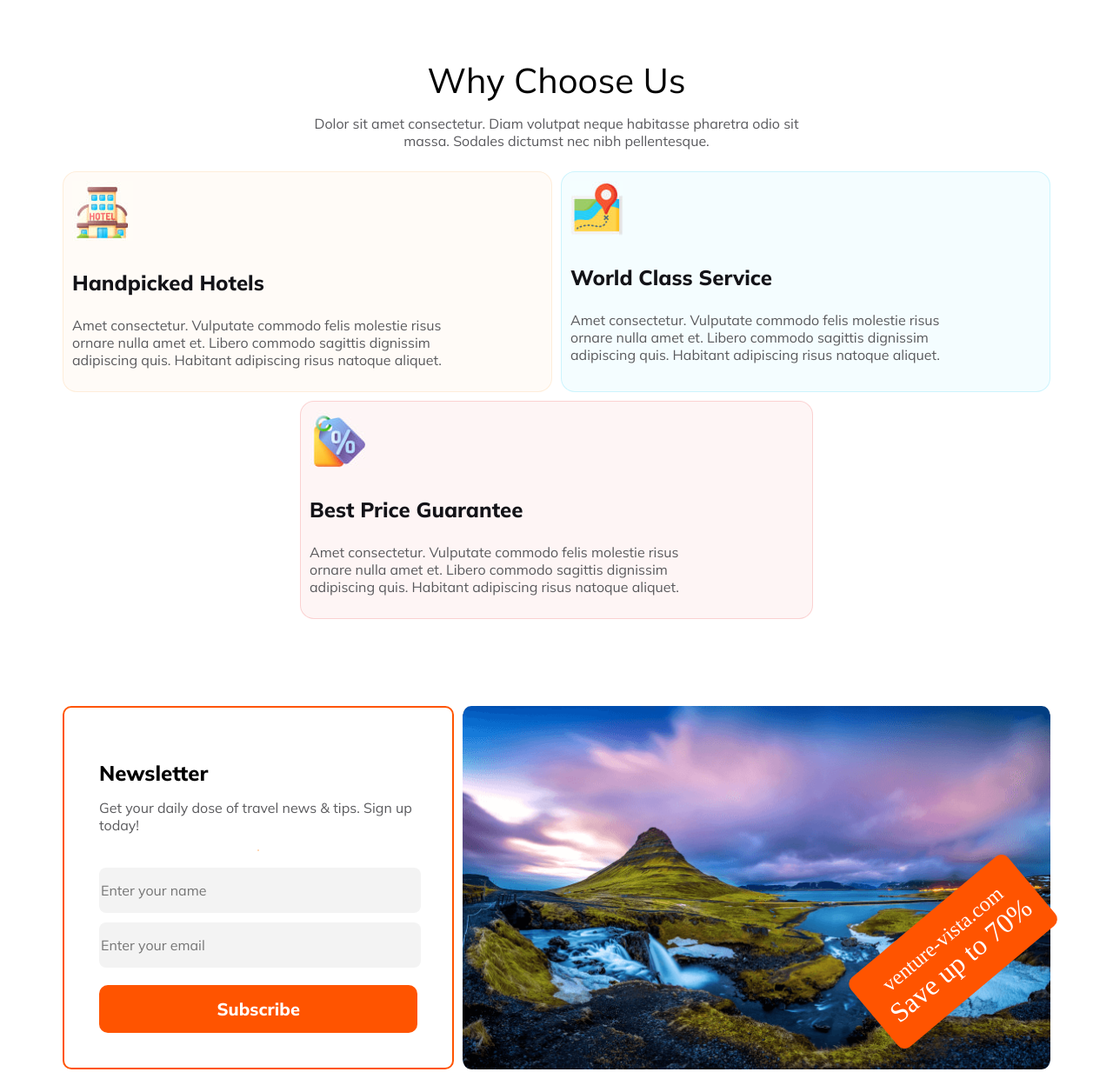
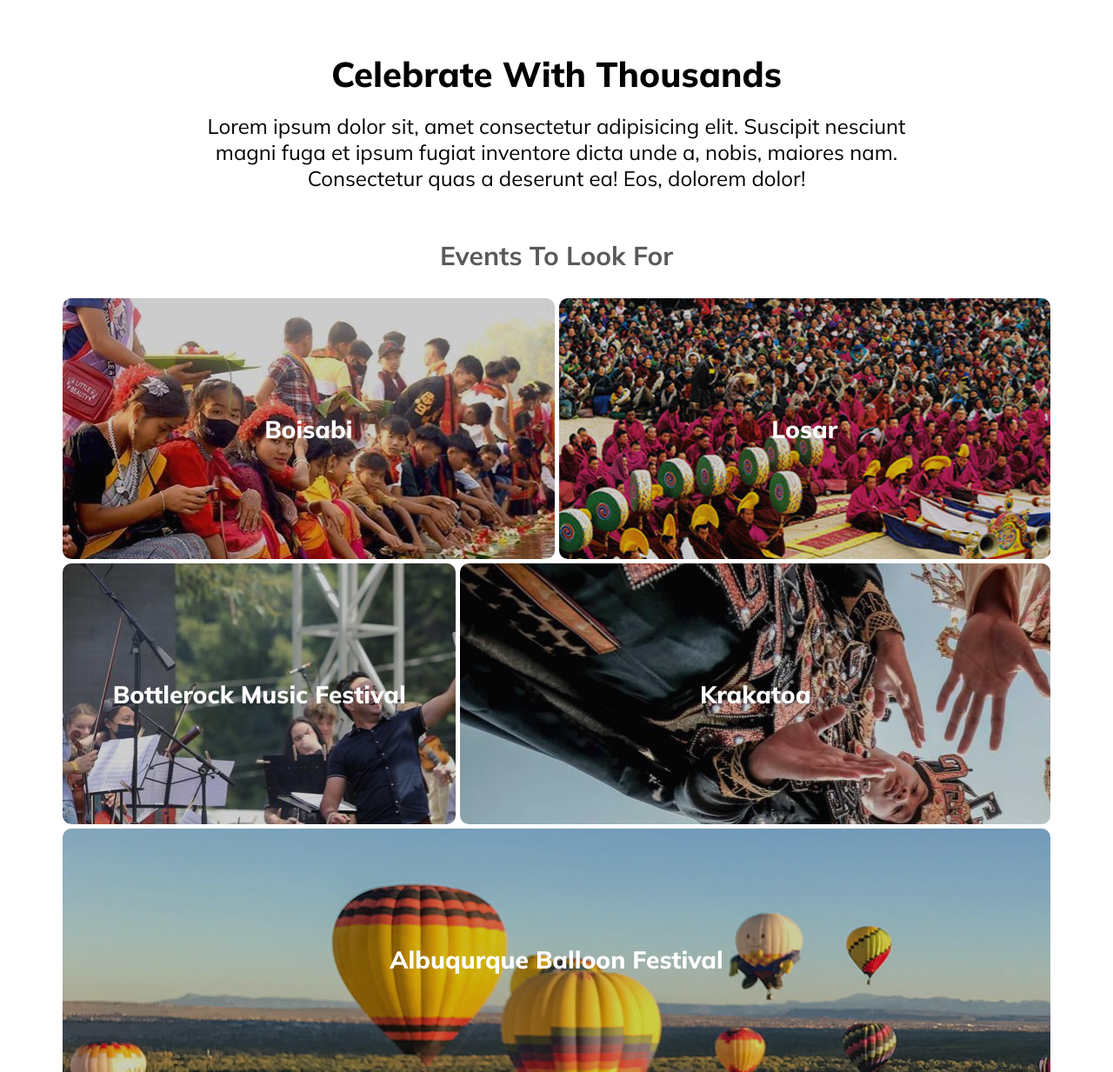
Before and after one commit to arnab-zero/Travelling-Site-Webpage, a plain HTML site: page index.html in a window 1280 px wide. Shown: the part 2680-3913 px from the top of the page at 87% size. Drawn offline with Linux system fonts and the light colour scheme.

Commit message:
Added Events-to-look-for section.

```diff
--- a/index.html
+++ b/index.html
@@ -169,29 +169,60 @@
             </div>
         </section>
 
+        <!-- upcoming events section -->
+        <section class="upcoming-events">
+            <div class="upcoming-events-text">
+                <h2 class="mulish-800" id="upcoming-events-header">Celebrate With Thousands</h2>
+                <p class="mulish-400" id="upcoming-events-description">Lorem ipsum dolor sit, amet consectetur
+                    adipisicing elit. Suscipit nesciunt magni fuga et ipsum fugiat inventore dicta unde a, nobis,
+                    maiores nam. Consectetur quas a deserunt ea! Eos, dolorem dolor!</p>
+                <h3 class="mulish-700" id="upcoming-events-header-two">Events To Look For</h3>
+            </div>
+            <div class="events-gallery">
+                <div class="row-1">
+                    <div class="events-image" id="boisabi">Boisabi</div>
+                    <div class="events-image" id="losar">Losar</div>
+                </div>
+                <div class="row-2">
+                    <div class="events-image" id="bottlerock">Bottlerock Music Festival</div>
+                    <div class="events-image" id="krakatoa">Krakatoa</div>
+                </div>
+                <div class="row-3">
+                    <div class="events-image" id="balloon-fest">Albuqurque Balloon Festival</div>
+                </div>
+            </div>
+        </section>
+
         <!-- Why choose us section -->
         <section class="advantages">
             <div class="narrative">
                 <h3 class="mulish-400" id="advantages-header">Why Choose Us</h3>
-            <p class="mulish-400" id="advantages-description">Dolor sit amet consectetur. Diam volutpat neque habitasse pharetra odio sit massa. Sodales dictumst nec nibh pellentesque.</p>
+                <p class="mulish-400" id="advantages-description">Dolor sit amet consectetur. Diam volutpat neque
+                    habitasse pharetra odio sit massa. Sodales dictumst nec nibh pellentesque.</p>
             </div>
             <div class="first-row">
                 <div class="handpicked-hotels">
                     <img src="./assets/Images/handpicked.jpg" alt="">
                     <h3 class="advantage-title">Handpicked Hotels</h3>
-                    <p class="description">Amet consectetur. Vulputate commodo felis molestie risus  ornare nulla amet et. Libero commodo sagittis dignissim adipiscing quis. Habitant adipiscing risus natoque aliquet. </p>
+                    <p class="description">Amet consectetur. Vulputate commodo felis molestie risus ornare nulla amet
+                        et. Libero commodo sagittis dignissim adipiscing quis. Habitant adipiscing risus natoque
+                        aliquet. </p>
                 </div>
                 <div class="world-class-service">
                     <img src="./assets/Images/world.jpg" alt="">
                     <h3 class="advantage-title">World Class Service</h3>
-                    <p class="description">Amet consectetur. Vulputate commodo felis molestie risus  ornare nulla amet et. Libero commodo sagittis dignissim adipiscing quis. Habitant adipiscing risus natoque aliquet. </p>
+                    <p class="description">Amet consectetur. Vulputate commodo felis molestie risus ornare nulla amet
+                        et. Libero commodo sagittis dignissim adipiscing quis. Habitant adipiscing risus natoque
+                        aliquet. </p>
                 </div>
             </div>
             <div class="second-row">
                 <div class="best-price-guarantee">
                     <img src="./assets/Images/best.jpg" alt="">
                     <h3 class="advantage-title">Best Price Guarantee</h3>
-                    <p class="description">Amet consectetur. Vulputate commodo felis molestie risus  ornare nulla amet et. Libero commodo sagittis dignissim adipiscing quis. Habitant adipiscing risus natoque aliquet.</p>
+                    <p class="description">Amet consectetur. Vulputate commodo felis molestie risus ornare nulla amet
+                        et. Libero commodo sagittis dignissim adipiscing quis. Habitant adipiscing risus natoque
+                        aliquet.</p>
                 </div>
             </div>
         </section>
@@ -231,7 +262,8 @@
                 </a>
             </div>
             <div class="mulish-400" id="website-footer-description">
-                Lorem ipsum dolor sit amet consectetur. Nulla sit viverra morbi vitae blandit orci potenti vulputate. Leo
+                Lorem ipsum dolor sit amet consectetur. Nulla sit viverra morbi vitae blandit orci potenti vulputate.
+                Leo
                 erat maecenas vitae elementum ultricies nullam.
             </div>
             <div class="social-media-logo">
--- a/styles/style.css
+++ b/styles/style.css
@@ -25,7 +25,8 @@ html {
   font-size: 36px;
 }
 
-header, main {
+header,
+main {
   margin-left: 5vw;
   margin-right: 5vw;
   margin-top: 55px;
@@ -345,6 +346,123 @@ header, main {
   flex-shrink: 1;
 }
 
+/* upcoming events section */
+#upcoming-events-header {
+  font-size: 40px;
+  margin-bottom: 20px;
+}
+
+#upcoming-events-description {
+  font-size: 24px;
+  margin-top: 0px;
+  margin-bottom: 25px;
+}
+
+#upcoming-events-header-two {
+  font-size: 30px;
+  color: #5a5a5d;
+}
+
+#boisabi {
+  background: linear-gradient(
+      0deg,
+      rgba(19, 19, 24, 0.2) 0%,
+      rgba(19, 19, 24, 0.2) 100%
+    ),
+    url("../assets/Images/boisabi-643693f7b35cf-6437d7b0b69da.jpg");
+}
+
+#losar {
+  background: linear-gradient(
+      0deg,
+      rgba(19, 19, 24, 0.2) 0%,
+      rgba(19, 19, 24, 0.2) 100%
+    ),
+    url("../assets/Images/losar-festival.jpg");
+}
+
+
+#krakatoa {
+  background: linear-gradient(
+      0deg,
+      rgba(19, 19, 24, 0.2) 0%,
+      rgba(19, 19, 24, 0.2) 100%
+    ),
+    url("../assets/Images/krakatoa-fest.jpg");
+}
+
+
+#bottlerock {
+  background: linear-gradient(
+      0deg,
+      rgba(19, 19, 24, 0.2) 0%,
+      rgba(19, 19, 24, 0.2) 100%
+    ),
+    url("../assets/Images/bottlerock.jpg");
+}
+
+#balloon-fest {
+  background: linear-gradient(
+      0deg,
+      rgba(19, 19, 24, 0.2) 0%,
+      rgba(19, 19, 24, 0.2) 100%
+    ),
+    url("../assets/Images/balloon-fest.jpg");
+}
+
+
+.upcoming-events .events-image {
+  height: 300px;
+  font-family: "Mulish", sans-serif;
+  font-weight: 800;
+  font-size: 28px;
+  color: white;
+  border-radius: 10px;
+  background-repeat: no-repeat;
+  background-size: cover;
+  background-attachment: local;
+  background-position: center;
+  display: flex;
+  justify-content: center;
+  align-items: center;
+}
+
+
+.row-1 {
+  display: grid;
+  grid-template-columns: 1fr 1fr;
+  column-gap: 5px;
+  margin-bottom: 5px;
+}
+
+.row-2 {
+  display: grid;
+  grid-template-columns: 2fr 3fr;
+  column-gap: 5px;
+  margin-bottom: 5px;
+}
+
+.row-3 {
+  display: grid;
+}
+
+
+#upcoming-events-description {
+  max-width: 75%;
+}
+
+.upcoming-events {
+  margin-bottom: 100px;
+  text-align: center;
+}
+
+.upcoming-events-text {
+  display: flex;
+  flex-direction: column;
+  justify-content: center;
+  align-items: center;
+}
+
 
 /* Why choose us section */
 .advantages {
@@ -358,7 +476,7 @@ header, main {
 
 #advantages-description {
   font-size: 16px;
-    color: rgba(19, 19, 24, 0.70);
+  color: rgba(19, 19, 24, 0.7);
   margin-top: 0px;
   margin-bottom: 25px;
   max-width: 50%;
@@ -373,12 +491,11 @@ header, main {
 }
 
 .description {
-    color: #5A5A5D;
+  color: #5a5a5d;
   font-family: Mulish;
   font-size: 16px;
   font-weight: 400;
-max-width:  80%;
-
+  max-width: 80%;
 }
 
 .second-row .description {
@@ -399,21 +516,21 @@ max-width:  80%;
 
 .handpicked-hotels {
   border-radius: 16px;
-border: 1px solid rgba(251, 181, 99, 0.20);
+  border: 1px solid rgba(251, 181, 99, 0.2);
   background: rgba(251, 181, 99, 0.05);
   padding: 10px;
 }
 
 .world-class-service {
   border-radius: 16px;
-border: 1px solid rgba(41, 206, 246, 0.20);
+  border: 1px solid rgba(41, 206, 246, 0.2);
   background: rgba(41, 206, 246, 0.05);
   padding: 10px;
 }
 
 .best-price-guarantee {
   border-radius: 16px;
-border: 1px solid rgba(233, 68, 68, 0.20);
+  border: 1px solid rgba(233, 68, 68, 0.2);
   background: rgba(233, 68, 68, 0.05);
   width: 50%;
   padding: 10px;
@@ -483,7 +600,7 @@ hr {
 }
 
 #newsletter-form {
-  border: 2px solid #FF5400;
+  border: 2px solid #ff5400;
   padding: 40px;
   display: flex;
   flex-direction: column;
@@ -491,7 +608,7 @@ hr {
 }
 
 .text-wrapper {
-    background-color: #FF5400;
+  background-color: #ff5400;
   display: flex;
   flex-direction: column;
   justify-content: center;
@@ -501,7 +618,8 @@ hr {
   font-size: 200px;
   width: 35%;
   height: 25%;
-    transform: translateX(90%) translateY(90%)  rotate(-45deg) translateX(10%) rotate(5deg) translateY(-5%);
+  transform: translateX(90%) translateY(90%) rotate(-45deg) translateX(10%)
+    rotate(5deg) translateY(-5%);
 }
 
 .form-image {
@@ -514,7 +632,6 @@ hr {
   background-position: center;
   border-radius: 10px;
 }
-
 
 /* footer section */
 footer {
@@ -537,7 +654,7 @@ footer > .website-name-logo a {
 
 #website-footer-description {
   font-size: 16px;
-    color: #5A5A5D;
+  color: #5a5a5d;
   margin-top: 0px;
   margin-bottom: 35px;
 }
@@ -573,7 +690,6 @@ footer > .website-name-logo a {
   text-align: center;
 }
 
-
 /* media query for viewport size < 600px */
 @media screen and (max-width: 600px) {
   html {
@@ -593,6 +709,7 @@ footer > .website-name-logo a {
     width: 100vw;
     background-position: center;
     height: 485px;
+    margin-bottom: 10px;
   }
 
   #explore-travel-banner-title {
@@ -637,6 +754,7 @@ footer > .website-name-logo a {
     flex-direction: column;
     justify-content: center;
     column-gap: 5%;
+    margin-bottom: 25px;
   }
 
   /* choose your destination section */
@@ -669,6 +787,10 @@ footer > .website-name-logo a {
     height: 190px;
   }
 
+  .destination-banner {
+    margin-bottom: 25px;
+  }
+
   /* Why choose us section */
   .first-row {
     display: flex;
@@ -685,18 +807,20 @@ footer > .website-name-logo a {
 
   #advantages-description {
     font-size: 14px;
+    min-width: 80%;
   }
 
-
   /* newsletter section */
-  #form-heading, #subscribe-btn {
+  #form-heading,
+  #subscribe-btn {
     font-size: 20px;
   }
   #form-description {
     font-size: 14px;
   }
 
-  #name-input, #email-input {
+  #name-input,
+  #email-input {
     font-size: 16px;
   }
 
@@ -707,6 +831,7 @@ footer > .website-name-logo a {
   .newletter-section {
     display: flex;
     flex-direction: column;
+    margin-bottom: 50px;
   }
 
   .advantage-title {
@@ -717,4 +842,42 @@ footer > .website-name-logo a {
     font-size: 14px;
   }
 
+  /* upcoming events section */
+  #upcoming-events-header {
+    font-size: 24px;
   }
+
+  #upcoming-events-description {
+    font-size: 16px;
+    max-width: 90%;
+    margin-bottom: 10px;
+  }
+
+  #upcoming-events-header-two {
+    font-size: 20px;
+  }
+
+  .row-1, .row-2, .row-3 {
+    display: flex;
+    flex-direction: column;
+  }
+
+  .upcoming-events .events-image {
+    margin-bottom: 10px;
+    max-height: 200px;
+  }
+
+  .upcoming-events {
+    margin-bottom: 25px;
+  }
+
+  /* advantage section */
+  .advantages {
+    margin-bottom: 25px;
+  }
+
+  /* footer section */
+  #website-footer-description {
+    min-width: 85%;
+  }
+}
```
Also changed, not shown: assets/Images/balloon-fest.jpg (added), assets/Images/boisabi-643693f7b35cf-6437d7b0b69da.jpg (added), assets/Images/bottlerock.jpg (added), assets/Images/krakatoa-fest.jpg (added), assets/Images/losar-festival.jpg (added). Lines whose indentation alone changed are shown as unchanged.
